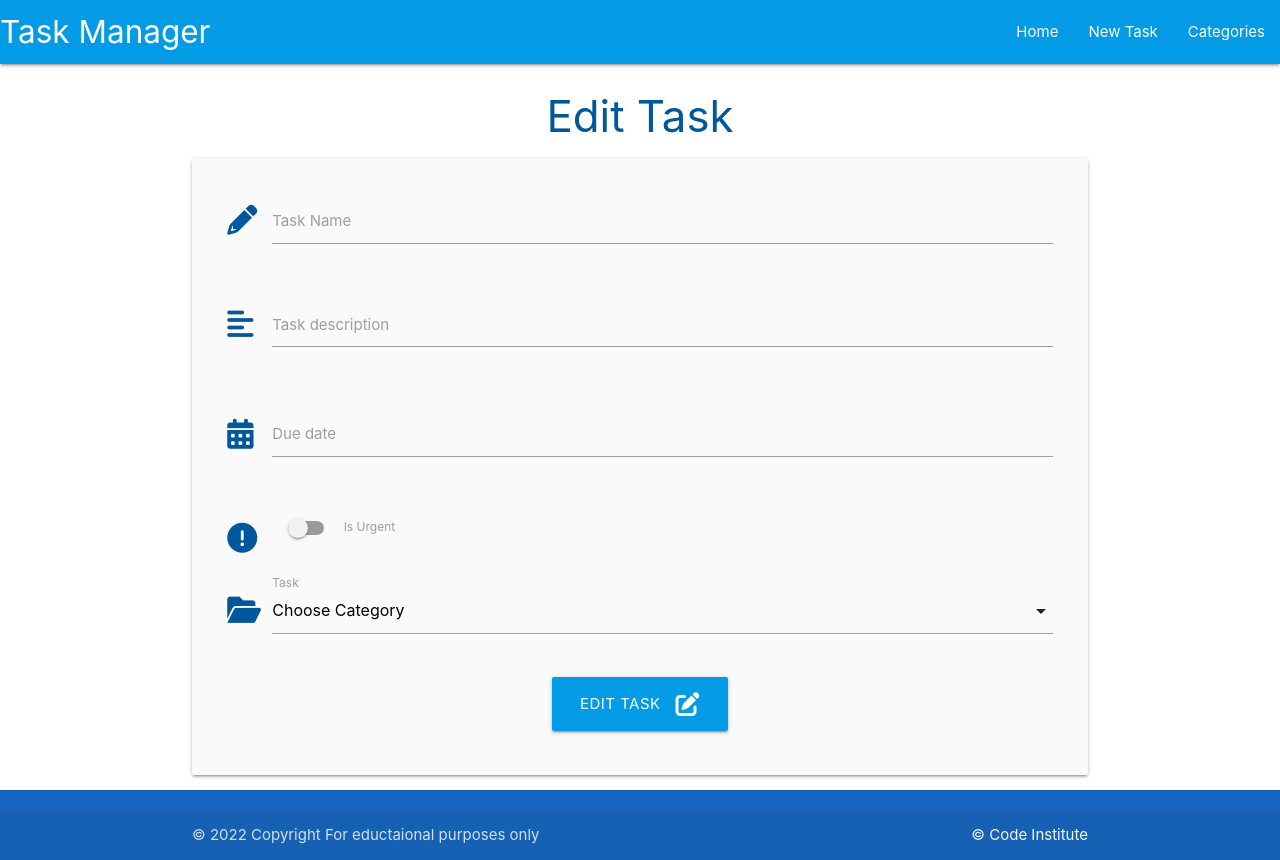
After one commit to BrianStritch/DBMS-Walkthrough_project, a Flask app: template taskmanager/templates/edit_task.html in a window 1280 px wide. The commit adds this page. Run offline with Flask 2, Linux system fonts and the light colour scheme; the template is opened without the code that fills it, so the values that code supplies are empty.

Commit message:
add functionality to update or edit tasks, update readme

```diff
--- /dev/null
+++ b/taskmanager/templates/edit_task.html
@@ -0,0 +1,80 @@
+{% extends "base.html" %}
+{% block content %}
+<h3 class="light-blue-text text-darken-4 center-align">Edit Task</h3>
+
+<div class="row card-panel grey lighten-5">
+    <form class="col s12 " method="POST" action="{{ url_for('edit_task', task_id = task.id) }}">
+        <!-- Task Name -->
+        <div class="row">
+            <div class="input-field col s12">
+                <i class="fas fa-pencil-alt prefix light-blue-text text-darken-4"></i>
+                <input id="task_name" value="{{ task.task_name }}" name="task_name" type="text" minlength="5" maxlength="50" class="validate"
+                    required>
+                <label for="task_name">Task Name</label>
+            </div>
+        </div>
+        <!-- Task description -->
+        <div class="row">
+            <div class="input-field col s12">
+                <i class="fas fa-align-left prefix light-blue-text text-darken-4"></i>
+                <textarea id="task_description" name="task_description" type="text" minlength="50" maxlength="200"
+                    class="materialize-textarea validate" required>{{- task.task_description -}}
+                </textarea>
+                <label for="task_description">Task description</label>
+            </div>
+        </div>
+         <!-- Due date -->
+         <div class="row">
+            <div class="input-field col s12">
+                <i class="fas fa-calendar-alt prefix light-blue-text text-darken-4"></i>
+                <input id="due_date" name="due_date" value="{{ task.due_date.strftime('%d %B, %Y') }}" type="text" class="datepicker validate"
+                    required>
+                <label for="due_date">Due date</label>
+            </div>
+        </div>
+        <!-- is_urgent -->
+        <div class="row">
+            <div class="input-field col s12">
+                <div class="switch">
+                    <i class="fas fa-exclamation-circle prefix light-blue-text text-darken-4"></i>
+                    <label for="is_urgent">
+                        {% if task.is_urgent == "True" %}
+                            <input id="is_urgent" name="is_urgent" type="checkbox" checked>
+                        {% else %}
+                            <input id="is_urgent" name="is_urgent" type="checkbox">
+                        {% endif %}
+
+                        <span class="lever"></span>
+                        Is Urgent
+                    </label>
+                </div>
+            </div>
+        </div>
+        <!-- category_id -->
+        <div class="row">
+            <div class="input-field col s12">
+                <i class="fas fa-folder-open prefix light-blue-text text-darken-4"></i>
+                <select name="category_id" id="category_id" class="validate" required>
+                    <option value="" disabled selected >Choose Category</option>
+                    {% for category in categories %}
+                        {% if category == task.category %}
+                            <option value="{{ category.id }}" selected>{{ category.category_name }}</option>
+                        {% else %}
+                            <option value="{{ category.id }}">{{ category.category_name }}</option>
+                        {% endif %}
+                   {% endfor %}
+                </select>
+                <label for="category_id">Task</label>
+            </div>
+        </div>
+        <!-- Submit Button -->
+        <div class="row">
+            <div class="col s12 center-align">
+                <button type="submit" class="btn-large light-blue darken-1">
+                    Edit Task <i class="fas fa-edit right"></i>
+                </button>
+            </div>
+        </div>
+    </form>
+</div>
+{% endblock %}
--- a/taskmanager/templates/tasks.html
+++ b/taskmanager/templates/tasks.html
@@ -23,6 +23,10 @@
       <div class="collapsible-body">
           <strong>{{ task.category }}</strong>
           <p>{{ task.task_description }}</p>
+          <p>
+            <a href="{{ url_for('edit_task', task_id = task.id) }}" class="btn green accent-4">Edit</a>
+          </p>
+
       </div>
     </li>
     {% endfor %}
```
Also changed, not shown: taskmanager/routes.py (+34 -0 lines), README.md.
